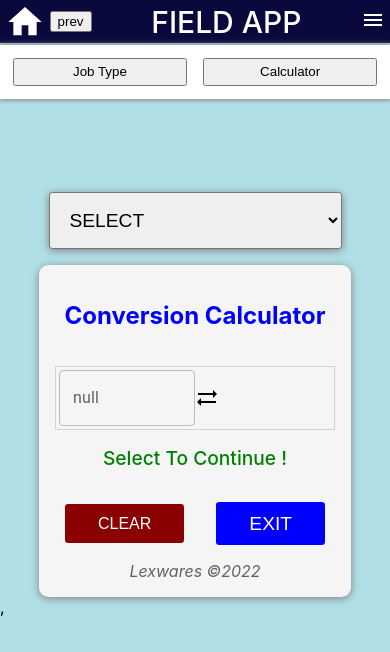
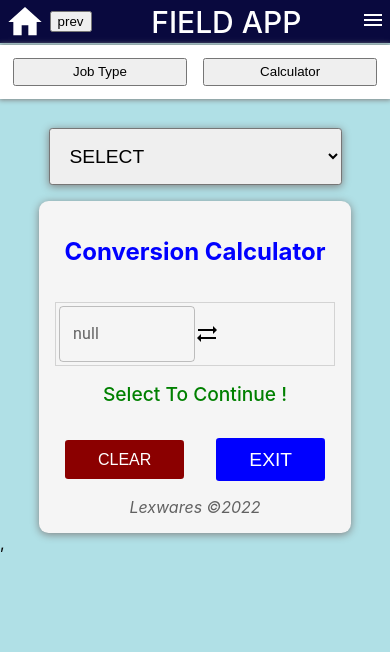
Before and after one commit to Alexcoder/riglex, a React (Create React App) app: page /unit-converter in a window 390 px wide. Shown: the top 652 px of the page. Built offline with nearby package versions, Linux system fonts and the light colour scheme.

Commit message:
refactor navbar for small device

```diff
--- a/src/components/Conversion/Conversion.css
+++ b/src/components/Conversion/Conversion.css
@@ -90,7 +90,7 @@
 
 @media screen and (max-width: 720px) {
     .conversion-cont{
-        margin-top: 12rem;
+        margin-top: 8rem;
     }
 }
 
```
